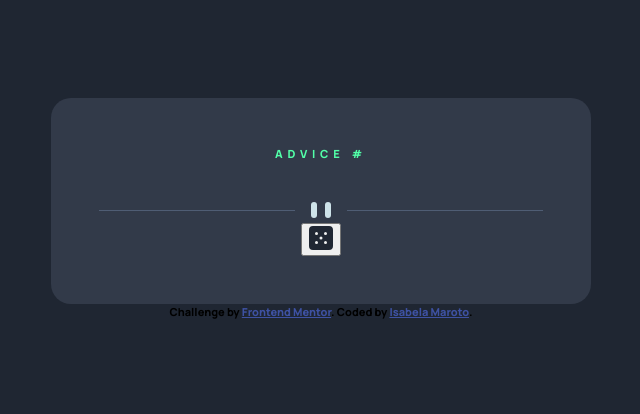
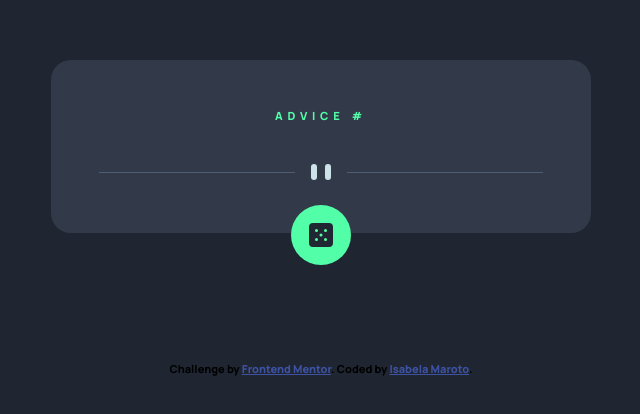
Before and after one commit to IsabelaMaroto/advice-generator, a plain HTML site: page index.html in a window 1280 px wide. Shown: the part 192-606 px from the top of the page, without its empty margins (319-959 px from the left). Drawn offline with Linux system fonts and the light colour scheme; no server answers.

Commit message:
Finished styling and other changes

```diff
--- a/assets/js/index.js
+++ b/assets/js/index.js
@@ -19,7 +19,7 @@ async function getAPI(){
     //exibir resposta
     const showAdvice = () => {
         showId.textContent = `${answer.slip.id}`
-        showAnswer.textContent = `“${answer.slip.advice}”`
+        showAnswer.textContent = ` “${answer.slip.advice}”`
     }
 
     }catch{
--- a/assets/scss/style.scss
+++ b/assets/scss/style.scss
@@ -94,14 +94,15 @@ body{
     background-color: hsl(218, 23%, 16%);
 
     .container{
-        display: flex;
-        flex-direction: column;
-        justify-content: center;
-        align-items: center;
-        text-align: center;
+        display: block;
+        position: relative;
+        max-width: 33.7rem;
+        margin: 1.3rem;
         background-color: hsl(217, 19%, 24%);
         padding: 3rem;
         border-radius: 1.25rem;
+        margin-bottom: 8rem;
+        text-align: center;
 
         .text{
             h2{
@@ -113,6 +114,29 @@ body{
             p{
                 font-size: 1.4rem;
                 margin-bottom: 2.5rem;
+                max-width: 33.7rem;
+            }
+        }
+
+        #button{
+            display: flex;
+            justify-content: center;
+            align-items: center;
+            size: 4rem;
+            width: 3.75rem;
+            height: 3.75rem;
+            margin-top: 20px;
+            position: absolute;
+            left: 50%;
+            transform: translateX(-50%);
+            border-radius: 50%;
+            border: none;
+            background-color: hsl(150deg, 100%, 66%);
+            transition: 0.2s ease-in-out;
+
+            &:hover{
+                cursor: pointer;
+                box-shadow: 4px 0px 59px 9px hsl(150deg, 100%, 66%);;
             }
         }
     }
```
Also changed, not shown: index.html (+0 -3 lines), assets/scss/style.css, design/captura-tela.PNG (added), 3 other files.
